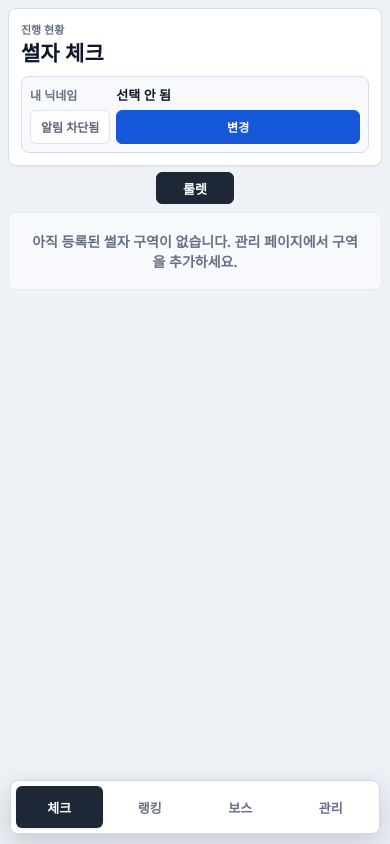
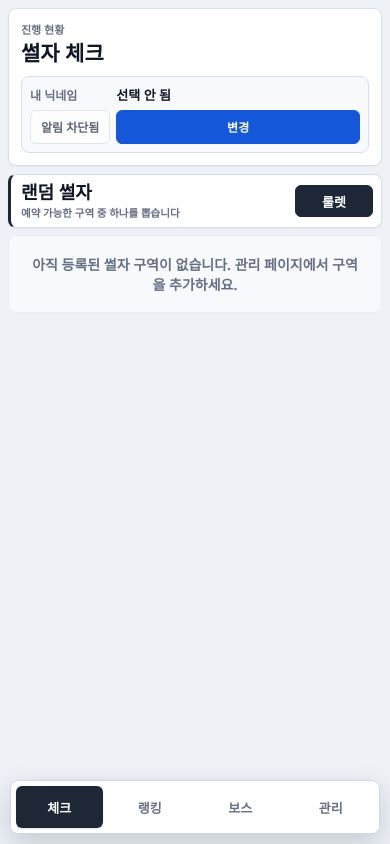
Before and after one commit to fogodoeo/slash-boss-timer, a website: page slash-check-app/index.html in a window 390 px wide. Drawn offline with Linux system fonts and the light colour scheme; no server answers; a web font is replaced by a local one.

Commit message:
Render roulette as a random slash card

```diff
--- a/slash-check-app/app.js
+++ b/slash-check-app/app.js
@@ -15,13 +15,13 @@ const zoneActionTitle = document.querySelector('#zoneActionTitle');
 const zoneActionDesc = document.querySelector('#zoneActionDesc');
 const resetZoneStateButton = document.querySelector('#resetZoneStateButton');
 const cancelLastCheckButton = document.querySelector('#cancelLastCheckButton');
-const openRouletteButton = document.querySelector('#openRouletteButton');
 const rouletteModal = document.querySelector('#rouletteModal');
 const closeRouletteButton = document.querySelector('#closeRouletteButton');
 const rouletteTrack = document.querySelector('#rouletteTrack');
 const rouletteResult = document.querySelector('#rouletteResult');
 const rouletteSpinButton = document.querySelector('#rouletteSpinButton');
 const rouletteReserveButton = document.querySelector('#rouletteReserveButton');
+const rouletteCardTemplate = document.querySelector('#rouletteCardTemplate');
 const toastHost = document.querySelector('#toastHost');
 
 const MEMBER_KEY = 'slashCheckMemberName';
@@ -528,12 +528,23 @@ async function reserveRouletteResult() {
     if (saved) closeRouletteModal();
 }
 
+function createRouletteCard() {
+    const card = rouletteCardTemplate.content.firstElementChild.cloneNode(true);
+    const button = card.querySelector('.rouletteCardButton');
+    button.addEventListener('click', openRouletteModal);
+    return card;
+}
+
 function renderZones() {
     const now = getNowMs();
     zoneList.replaceChildren();
+    zoneList.append(createRouletteCard());
 
     if (state.zones.length === 0) {
-        zoneList.innerHTML = '<div class="empty">아직 등록된 썰자 구역이 없습니다. 관리 페이지에서 구역을 추가하세요.</div>';
+        const empty = document.createElement('div');
+        empty.className = 'empty';
+        empty.textContent = '아직 등록된 썰자 구역이 없습니다. 관리 페이지에서 구역을 추가하세요.';
+        zoneList.append(empty);
         return;
     }
 
@@ -621,7 +632,6 @@ openProfileButton.addEventListener('click', openProfileModal);
 closeProfileButton.addEventListener('click', closeProfileModal);
 skipProfileButton.addEventListener('click', closeProfileModal);
 enableNotifyButton?.addEventListener('click', () => requestNotifications());
-openRouletteButton?.addEventListener('click', openRouletteModal);
 closeRouletteButton?.addEventListener('click', closeRouletteModal);
 rouletteSpinButton?.addEventListener('click', spinRoulette);
 rouletteReserveButton?.addEventListener('click', reserveRouletteResult);
--- a/slash-check-app/index.html
+++ b/slash-check-app/index.html
@@ -28,12 +28,18 @@
             </div>
         </header>
 
-        <section class="rouletteBar" aria-label="예약 룰렛">
-            <button id="openRouletteButton" type="button">룰렛</button>
-        </section>
-
         <section id="zoneList" class="zoneList" aria-label="썰자 구역 목록"></section>
     </main>
+
+    <template id="rouletteCardTemplate">
+        <article class="rouletteCard">
+            <div class="rouletteCardMain">
+                <strong class="rouletteCardName">랜덤 썰자</strong>
+                <span class="rouletteCardDesc">예약 가능한 구역 중 하나를 뽑습니다</span>
+            </div>
+            <button class="rouletteCardButton" type="button">룰렛</button>
+        </article>
+    </template>
 
     <template id="zoneCardTemplate">
         <article class="zoneCard">
--- a/slash-check-app/styles.css
+++ b/slash-check-app/styles.css
@@ -327,12 +327,6 @@ h1 {
     gap: 10px;
 }
 
-.rouletteBar {
-    display: grid;
-    place-items: center;
-    margin: -2px 0 10px;
-}
-
 .rouletteActions button {
     height: 34px;
     border: 1px solid var(--blue);
@@ -345,34 +339,72 @@ h1 {
     white-space: nowrap;
 }
 
-.rouletteBar button {
-    min-width: 86px;
+.rouletteActions button:hover:not(:disabled) {
+    border-color: var(--blue-dark);
+    background: var(--blue-dark);
+}
+
+.rouletteActions button:disabled {
+    border-color: var(--line);
+    background: #e9edf4;
+    color: var(--muted);
+    cursor: not-allowed;
+}
+
+.rouletteCard {
+    position: relative;
+    display: grid;
+    grid-template-columns: minmax(0, 1fr) 92px;
+    gap: 10px;
+    align-items: center;
+    min-height: 58px;
+    padding: 7px 10px 7px 14px;
+    border: 1px solid var(--line);
+    border-left: 4px solid var(--dark);
+    border-radius: 8px;
+    background: var(--panel);
+    box-shadow: var(--shadow);
+}
+
+.rouletteCardMain {
+    display: grid;
+    gap: 3px;
+    min-width: 0;
+}
+
+.rouletteCardName {
+    color: var(--text);
+    font-size: 19px;
+    font-weight: 950;
+    line-height: 1.18;
+}
+
+.rouletteCardDesc {
+    color: var(--muted);
+    font-size: 12px;
+    font-weight: 750;
+    line-height: 1.35;
+    overflow: hidden;
+    text-overflow: ellipsis;
+    white-space: nowrap;
+}
+
+.rouletteCardButton {
+    width: 100%;
     height: 34px;
     border: 1px solid var(--dark);
     border-radius: 6px;
     background: var(--dark);
     color: #ffffff;
-    padding: 0 16px;
+    padding: 0 12px;
     font-size: 13px;
     font-weight: 950;
     white-space: nowrap;
 }
 
-.rouletteBar button:hover {
+.rouletteCardButton:hover {
     background: #101828;
     border-color: #101828;
-}
-
-.rouletteActions button:hover:not(:disabled) {
-    border-color: var(--blue-dark);
-    background: var(--blue-dark);
-}
-
-.rouletteActions button:disabled {
-    border-color: var(--line);
-    background: #e9edf4;
-    color: var(--muted);
-    cursor: not-allowed;
 }
 
 .zoneCard {
@@ -1933,22 +1965,35 @@ h1 {
         gap: 7px;
     }
 
-    .rouletteBar {
-        margin: -2px 0 8px;
-    }
-
-    .rouletteBar button {
-        min-width: 78px;
-        height: 32px;
-        padding: 0 14px;
-    }
-
     .zoneCard {
         grid-template-columns: minmax(0, 1fr) 156px;
         gap: 3px 8px;
         min-height: 0;
         padding: 7px 8px 7px 10px;
         border-left-width: 3px;
+    }
+
+    .rouletteCard {
+        grid-template-columns: minmax(0, 1fr) 78px;
+        gap: 3px 8px;
+        min-height: 0;
+        padding: 7px 8px 7px 10px;
+        border-left-width: 3px;
+    }
+
+    .rouletteCardName {
+        font-size: 18px;
+        line-height: 1.15;
+    }
+
+    .rouletteCardDesc {
+        font-size: 10.5px;
+    }
+
+    .rouletteCardButton {
+        height: 32px;
+        padding: 0 8px;
+        font-size: 13px;
     }
 
     .zoneCard:not(.hasMeta) {
```
